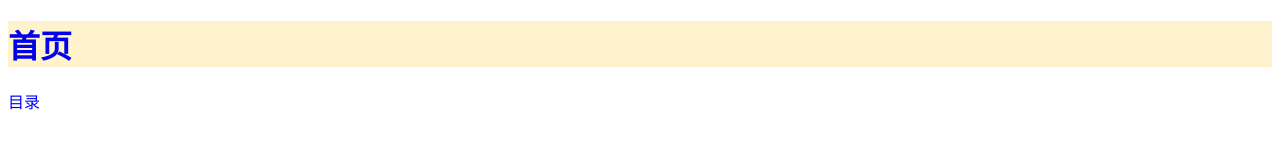
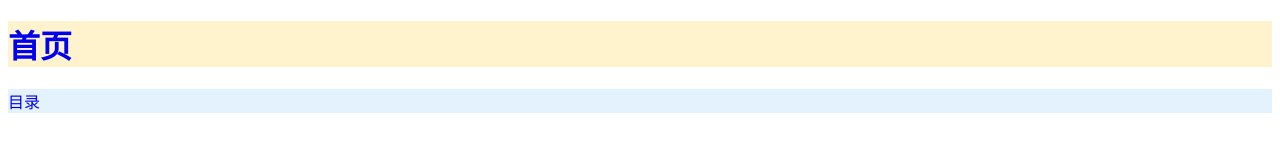
Before and after one commit to wc-yuhuai/web, a plain HTML site: page index.html in a window 1280 px wide. Drawn offline with Linux system fonts and the light colour scheme.

Commit message:
<div style="color:blue;background:#e3f2fd;"><a href="catalog.html"style="text-decoration:none;"> 目录</a>

```diff
--- a/index.html
+++ b/index.html
@@ -7,7 +7,7 @@
 
 <body>
     <h1 style="color:red;background:#fff3cd;"><a href="index.html"style="text-decoration:none;">首页</a></h1>
-    <div style="color: blue;">目录</div>
+    <div style="color:blue;background:#e3f2fd;"><a href="catalog.html"style="text-decoration:none;"> 目录</a></div>
     <div></div>
 
 </body>
```
